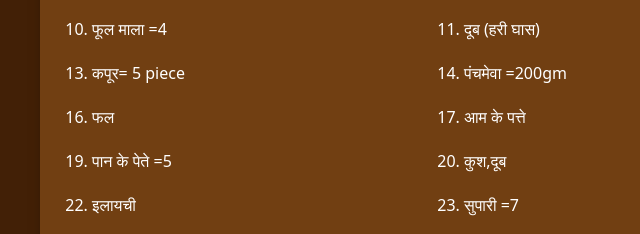
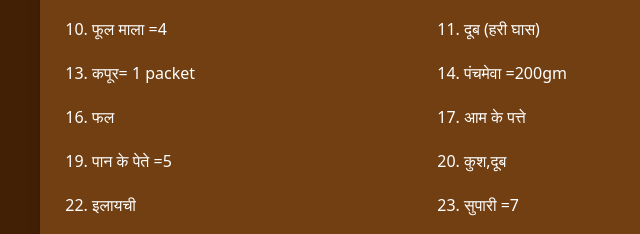
Before and after one commit to Kushal-Raj-Bhatt/onlinePanditji, a website: page src/naamkaran.html in a window 1280 px wide. Shown: the part 497-731 px from the top of the page, 0-640 px from the left. Drawn offline with nearby package versions, Linux system fonts and the light colour scheme.

Commit message:
UI changes

```diff
--- a/src/naamkaran.html
+++ b/src/naamkaran.html
@@ -79,7 +79,7 @@
                     <li>फूल माला =4</li>
                     <li>दूब (हरी घास)</li>
                     <li>धूप </li>
-                    <li>कपूर= 5 piece</li>
+                    <li>कपूर= 1 packet</li>
                     <li>पंचमेवा =200gm </li>
                     <li>मिष्ठान </li>
                     <li> फल</li>
```
